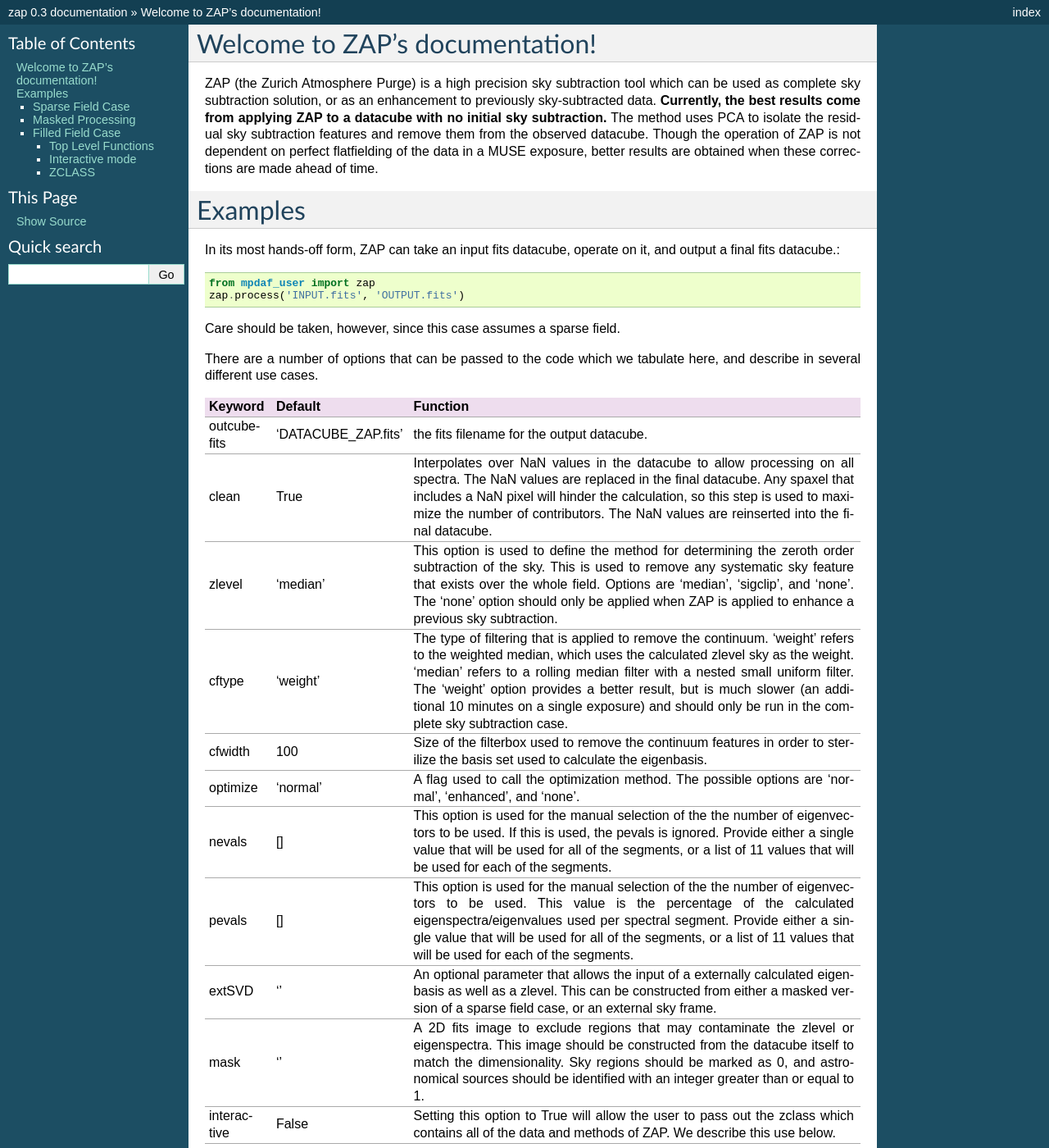
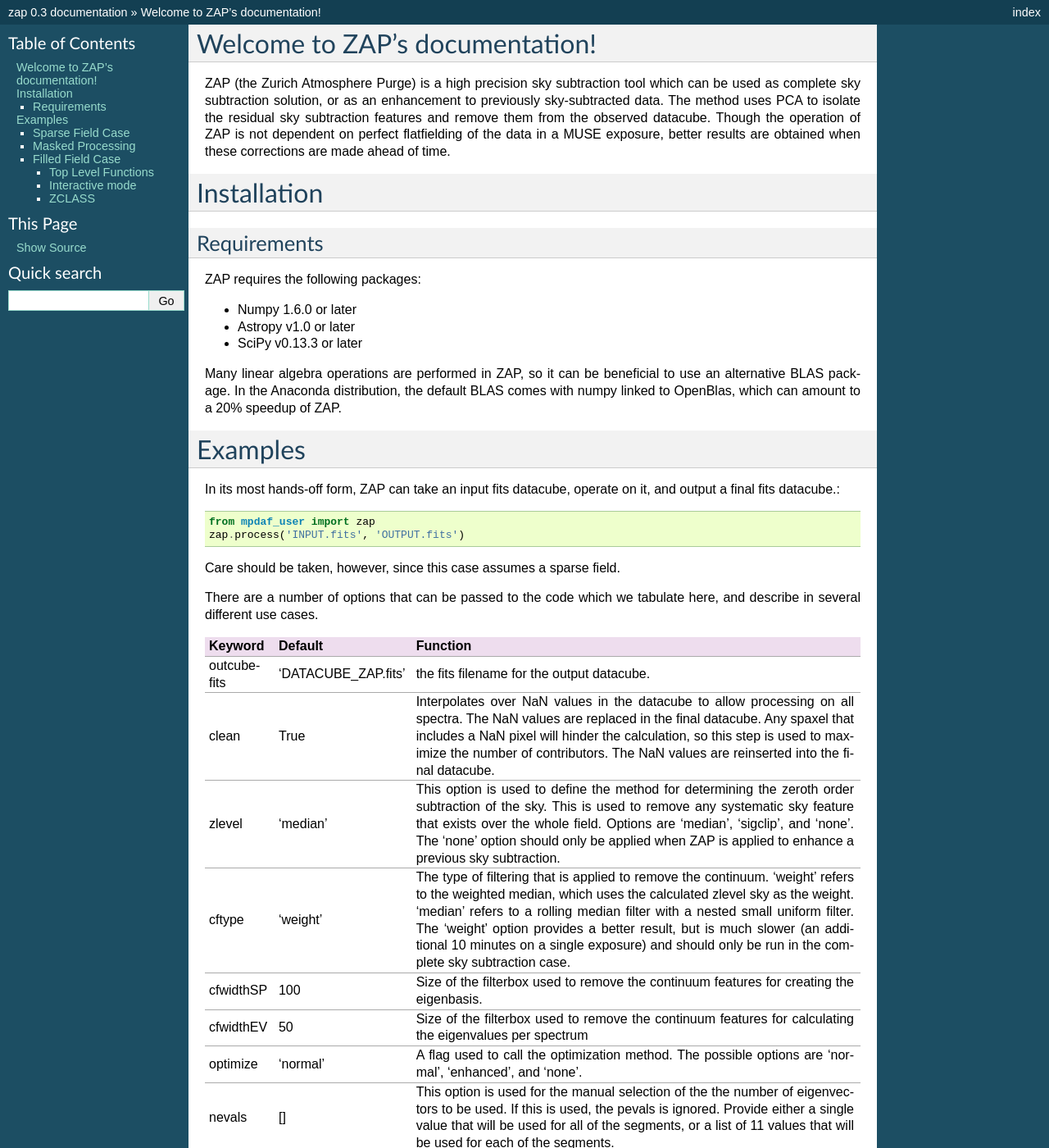
Before and after one commit to ktsoto/zap, a Sphinx documentation site: the page built from doc/index.rst, in a window 1280 px wide and 1400 px high. Shown: the whole window at 82% size. Built offline with Sphinx 7.4.7, drawn with Linux system fonts in a browser that asks for light colours; some of the changed text lies outside the part shown.

Commit message:
updated some of the docs. Still need work.

```diff
--- a/doc/index.rst
+++ b/doc/index.rst
@@ -9,7 +9,20 @@
 .. toctree::
    :maxdepth: 2
 
-ZAP (the Zurich Atmosphere Purge) is a high precision sky subtraction tool which can be used as complete sky subtraction solution, or as an enhancement to previously sky-subtracted data.  **Currently, the best results come from applying ZAP to a datacube with no initial sky subtraction.** The method uses PCA to isolate the residual sky subtraction features and remove them from the observed datacube. Though the operation of ZAP is not dependent on perfect flatfielding of the data in a MUSE exposure, better results are obtained when these corrections are made ahead of time.
+ZAP (the Zurich Atmosphere Purge) is a high precision sky subtraction tool which can be used as complete sky subtraction solution, or as an enhancement to previously sky-subtracted data.  The method uses PCA to isolate the residual sky subtraction features and remove them from the observed datacube. Though the operation of ZAP is not dependent on perfect flatfielding of the data in a MUSE exposure, better results are obtained when these corrections are made ahead of time.
+
+Installation
+============
+
+Requirements
+------------
+ZAP requires the following packages:
+
+* Numpy 1.6.0 or later
+* Astropy v1.0 or later
+* SciPy v0.13.3 or later
+
+Many linear algebra operations are performed in ZAP, so it can be beneficial to use an alternative BLAS package. In the Anaconda distribution, the default BLAS comes with numpy linked to OpenBlas, which can amount to a 20% speedup of ZAP.
 
 
 Examples
@@ -48,8 +61,11 @@
                                   slower (an additional 10 minutes on a single exposure) and should only be
                                   run in the complete sky subtraction case.
 
-cfwidth      100                  Size of the filterbox used to remove the continuum features in order to
-                                  sterilize the basis set used to calculate the eigenbasis.
+cfwidthSP    100                  Size of the filterbox used to remove the continuum features for creating the
+                                  eigenbasis.
+
+cfwidthEV    50                   Size of the filterbox used to remove the continuum features for calculating
+                                  the eigenvalues per spectrum
 
 optimize     'normal'             A flag used to call the optimization method. The possible options are
                                   'normal', 'enhanced', and 'none'.
@@ -101,9 +117,7 @@
 
   zap.process('INPUT.fits', 'OUTPUT.fits')
 
-It is possible to add a mask to this operation: ::
-
-  zap.process('INPUT.fits', 'OUTPUT.fits', mask='mask.fits')
+In both cases, the code will create a resulting processed datacube named 'DATACUBE_ZAP.fits' and an SVD file named 'ZAP_SVD.fits' in the current directory.
 
 
 Masked Processing
@@ -111,8 +125,7 @@
 
 Another option is to use a mask to isolate a sky within an exposure to pre-determine the zlevel and eigenspectra, which is then passed back into zap. This approach will allow the inclusion of a mask file, which is a 2d fits image matching the spatial dimensions of the input datacube. The values in the mask image will be 0 in the masked regions (such a where an extended object is) and 1 in the unmasked regions. Set this parameter with ``mask='maskfile.fits'`` ::
 
-  zap.SVDoutput('INPUT.fits', svdfn='ZAP_SVD.fits', mask='maskfile.fits') # create SVD file
-  zap.process('INPUT.fits', 'OUTPUT.fits', extSVD='ZAP_SVD.fits', cfwidth=50)
+  zap.process('INPUT.fits', 'OUTPUT.fits', mask='mask.fits')
 
 Filled Field Case
 -----------------
```
Also changed, not shown: 5 other files.
